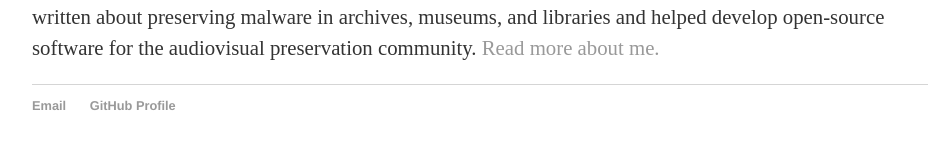
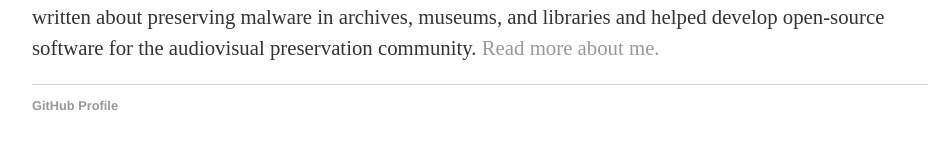
Before and after one commit to jfarbowitz/jfarbowitz.github.io, a Jekyll site: the page built from index.html, in a window 1280 px wide. Shown: the part 283-432 px from the top of the page, without its empty margins (160-1091 px from the left). Built offline with Jekyll 4.4.1, drawn with Linux system fonts in a browser that asks for light colours.

Commit message:
get rid of email

```diff
--- a/_layouts/default.html
+++ b/_layouts/default.html
@@ -22,7 +22,6 @@
 			</div><!-- /.container -->
 		<footer>
     		<ul>
-        		<li><a href="mailto:jfarbowitz@gmail.com">Email</a></li>
         		<li><a href="https://github.com/jfarbowitz">GitHub Profile</a></li>
 			</ul>
 		</footer>
```
